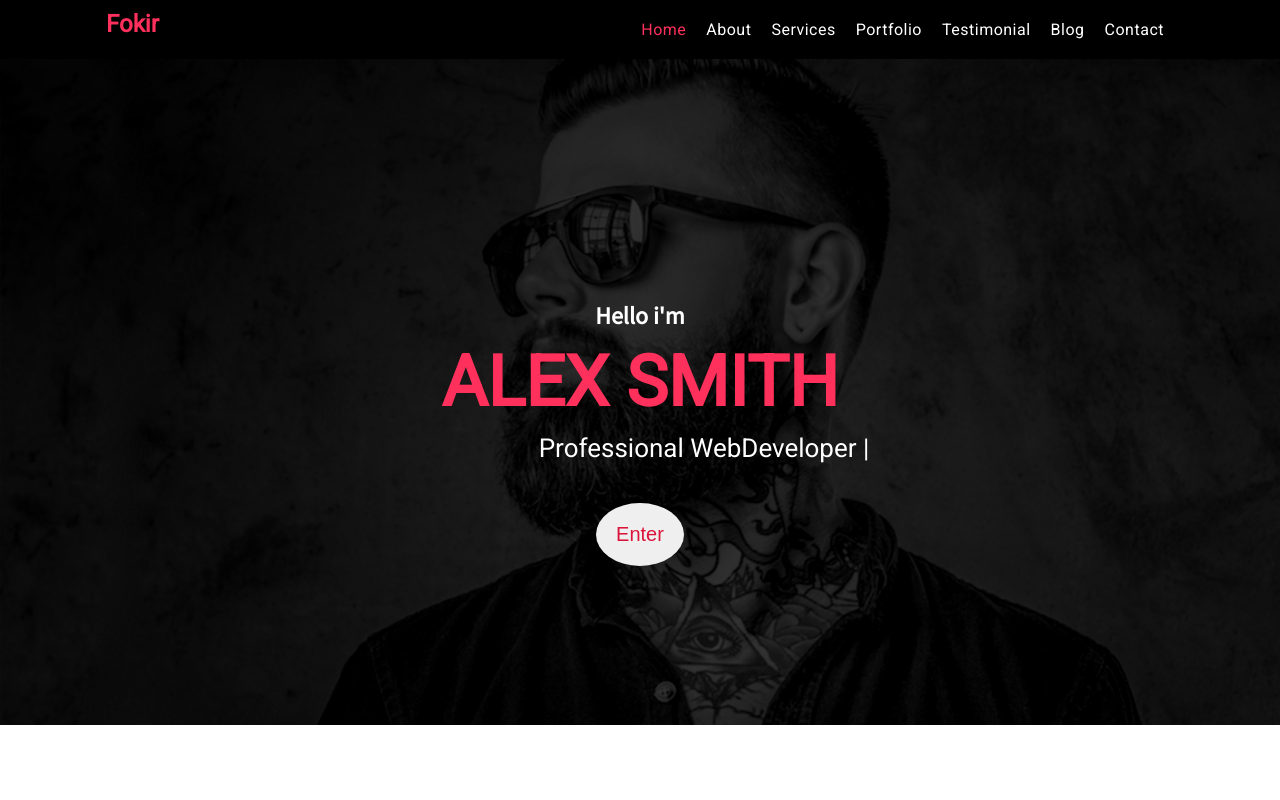
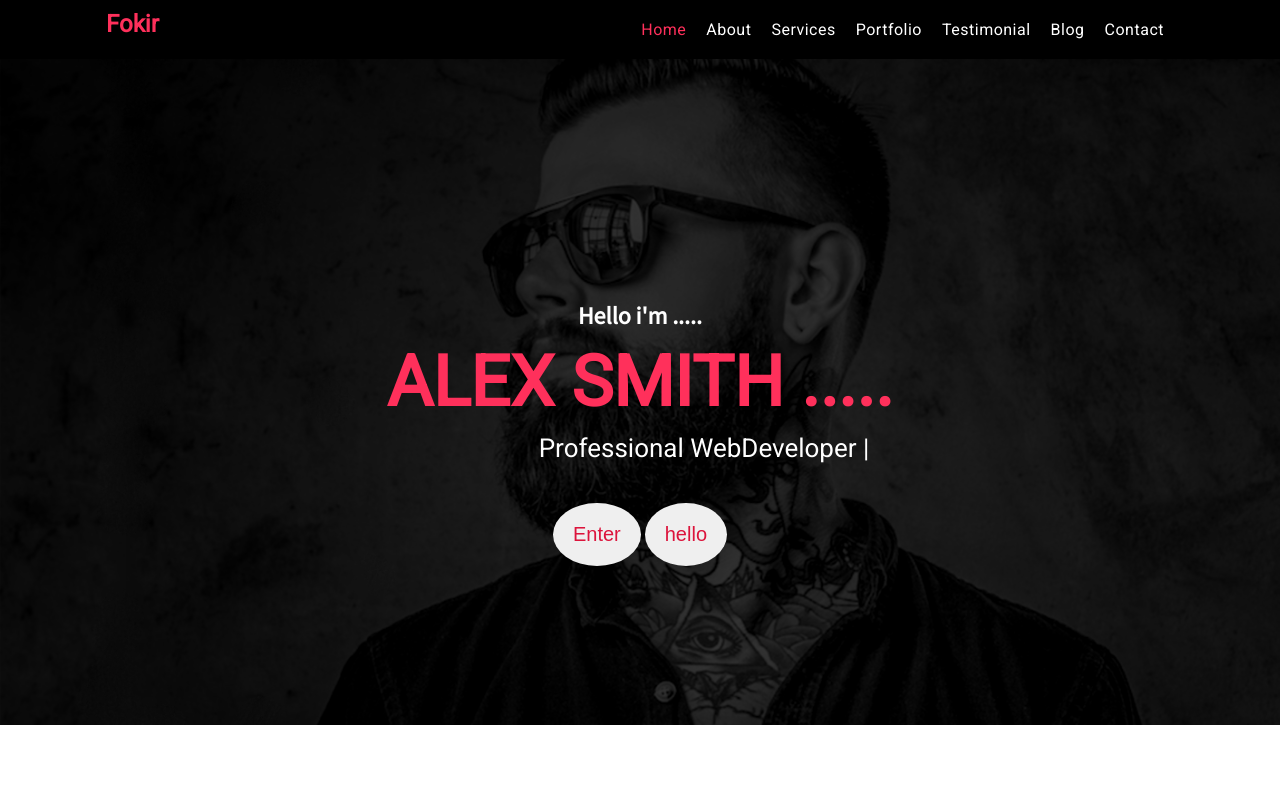
Before and after one commit to SamahDiab/workshop, a plain HTML site: page index.html in a window 1280 px wide. Shown: the top 800 px of the page. Drawn offline with Linux system fonts and the light colour scheme; files whose address does not match are found by name.

Commit message:
add text2

```diff
--- a/index.html
+++ b/index.html
@@ -35,10 +35,11 @@
         <div class="main" id="home">
             <div class="overlay">
                 <div class="header">
-                    <p class="hello">Hello i'm</p>
-                    <h1>ALEX SMITH</h1>
+                    <p class="hello">Hello i'm .....</p>
+                    <h1>ALEX SMITH ..... </h1>
                   <h4>Professional Web  </h4>
 					<button class="my-Btn">Enter</button>
+					<button class="my-Btn">hello</button>
                 </div>
 
 
```
